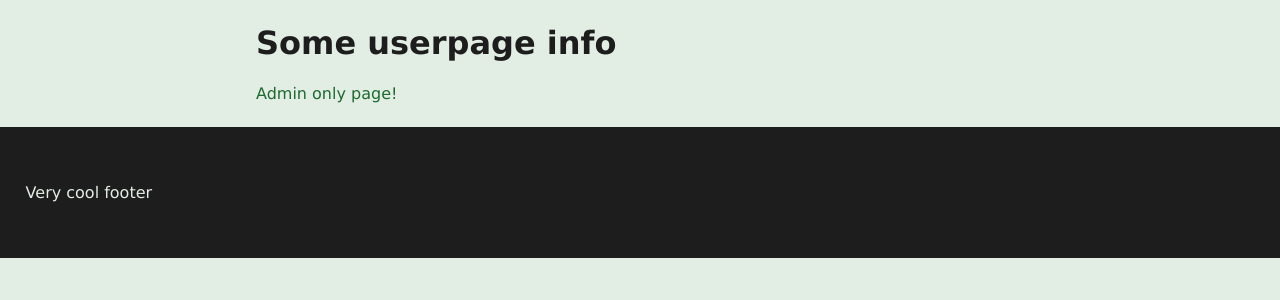
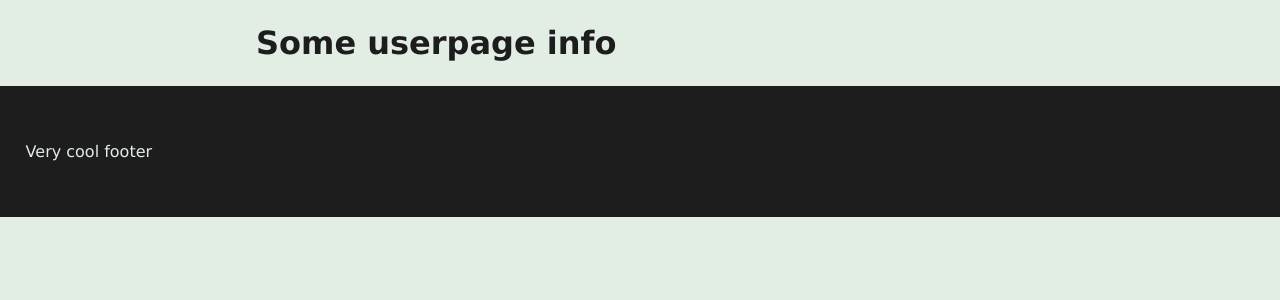
Before and after one commit to bragov4ik/ncs_lab_4, a Flask app: template templates/user_page.html in a window 1280 px wide. Shown: the part 90-390 px from the top of the page. Run offline with Flask 2, Linux system fonts and the light colour scheme; the template is opened without the code that fills it, so the values that code supplies are empty.

Commit message:
Broken Access Control fix

```diff
--- a/main.py
+++ b/main.py
@@ -1,7 +1,8 @@
 from flask import Flask, render_template, request, g, redirect
+from markupsafe import escape
 
 from db import get_db
-from utils import prepare_response, sanitize
+from utils import prepare_response
 
 app = Flask(__name__)
 DATABASE = './database.db'
@@ -107,15 +108,14 @@ def user_page():
     if not token:
         return redirect("/login")
     is_admin = get_is_admin(token)
-    return prepare_response(render_template("user_page.html", admin="" if is_admin else "hidden=\"\""))
+    return prepare_response(render_template("user_page.html", admin=bool(is_admin)))
 
 
 @app.route("/admin_only", methods=['GET'])
 def admin_only():
     # Broken access control error
     # Right way:
-    # token = request.cookies.get('auth')
-    # if get_is_admin(token):
-    #     return prepare_response(render_template("admin_only.html"))
-    # return prepare_response("You are not admin!")
-    return prepare_response(render_template("admin_only.html"))
+    token = request.cookies.get('auth')
+    if get_is_admin(token):
+        return prepare_response(render_template("admin_only.html"))
+    return prepare_response("You are not admin!")
--- a/requirements.txt
+++ b/requirements.txt
@@ -1 +1,2 @@
 Flask==2.1.1
+MarkupSafe~=2.1.1
--- a/templates/user_page.html
+++ b/templates/user_page.html
@@ -3,5 +3,7 @@
 
 {% block content %}
     <p><h1>Some userpage info</h1></p>
-    <p><a href="/admin_only" {{ admin }}>Admin only page!</a></p>
+    {% if admin %}
+        <p><a href="/admin_only">Admin only page!</a></p>
+    {% endif %}
 {% endblock %}
```
